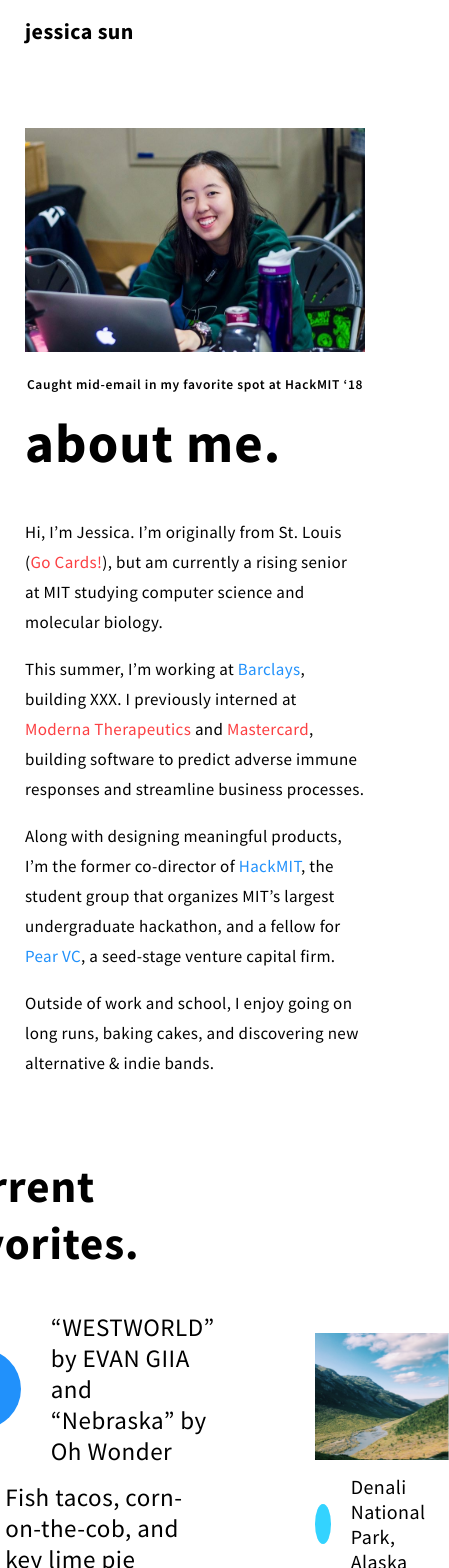
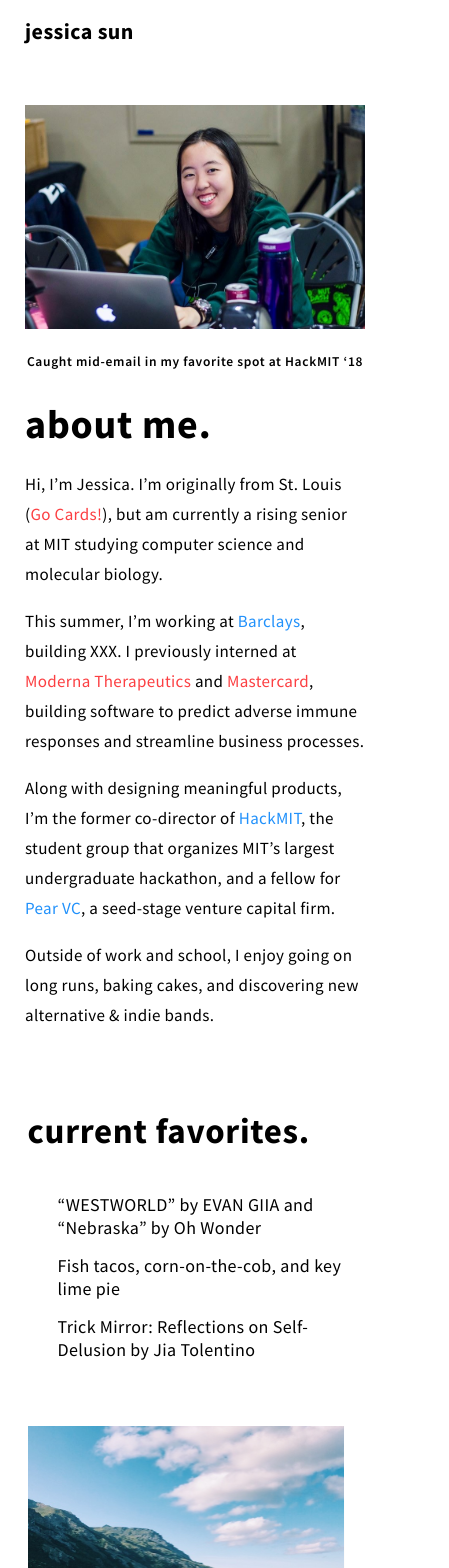
Before and after one commit to jessicajsun/personal-website, a Next.js app: page /about in a window 390 px wide. Shown: the top 1568 px of the page, 449 px wide, since content can reach past the window. Built offline with nearby package versions, Linux system fonts and the light colour scheme.

Commit message:
about page mobile responsive

```diff
--- a/components/about.module.css
+++ b/components/about.module.css
@@ -4,7 +4,7 @@
   align-items: center;
   justify-content: center;
   margin-top: 78px;
-  margin-bottom: 150px;
+  margin-bottom: 120px;
 }
 
 .about {
@@ -62,12 +62,15 @@
   .topPanel{
     flex-direction: column-reverse;
     margin-bottom: 40px;
+    margin-top: 55px;
   }
 
-  .titles{
+  .titleAbout{
     order: 1;
-    font-size: 35px;
-    line-height: 44px;
+    font-size: 40px;
+    line-height: 49px;
+    margin-bottom: 20px;
+    margin-top: 15px;
   }
 
   .about{
@@ -105,6 +108,7 @@
   flex-direction: row;
   align-items: center;
   justify-content: center;
+  margin-bottom: 130px;
 }
 
 .titleFavorites{
@@ -120,7 +124,6 @@
   width: 100%;
   margin-left: auto;
   max-width: 800px;
-  padding-bottom: 20px;
   margin-right: 50px;
 
 }
@@ -130,38 +133,6 @@
   flex-direction: row;
   align-items: center;
   margin-bottom: 15px;
-}
-
-.circle{
-  width: 80px;
-  height: 80px;
-  border-radius: 50%;
-  display: flex;
-  align-items: center;
-  justify-content: center;
-}
-
-.bluecircle{
-  background: #2191FB;
-}
-
-.redcircle{
-  background: #FC3F42;
-}
-
-.lightbluecircle{
-  background: #33D3FF;
-}
-
-.smlightbluecircle{
-  width: 40px;
-  height: 40px;
-  display: flex;
-  align-items: center;
-  justify-content: center;
-  background: #33D3FF;
-  border-radius: 50%;
-  margin-right: 20px;
 }
 
 .favText{
@@ -193,15 +164,51 @@
   font-size: 20px;
   line-height: 25px;
   letter-spacing: 0.02em;
+  margin-left: 8px;
 }
 
 .icon{
+  font-size: 40px;
+}
+
+.locationIcon{
+  font-size: 20px;
+}
+
+
+@media screen and (max-width:767px) {
+  .favs{
+    flex-direction: column;
+    margin-left: auto;
+    margin-right: auto;
+    max-width: 335px;
+    margin-bottom: 100px;
+  }
+
+  .titleFavorites{
+    font-size: 35px;
+    line-height: 43px;
+  }
+
+  .writtenFavs{
+    margin-bottom: 50px;
+    margin-left: 0px;
+    margin-right: 0px;
+  }
+
+  .favText{
+    font-size: 18px;
+    line-height: 23px;
+  }
+
+  .icon{
+    font-size: 25px;
+  }
+
+  .location{
+    margin-left: 0px;
+    margin-right: 0px;
+  }
+
 
 }
-
-.locationicon{
-
-}
-
-.locationpic{
-}
--- a/pages/about.js
+++ b/pages/about.js
@@ -61,26 +61,33 @@ export default function About(){
             <div className={`${styles.titleFavorites}`}>current favorites.</div>
 
             <div className={styles.favorite}>
-              <a href= "https://open.spotify.com/user/cellist777?si=XiXnREQ6TZu5palfc6jUxw">
-                <div className={`${styles.circle} ${styles.bluecircle}`}>
-                  <i className="fas fa-music fa-inverse fa-2x"></i>
+                <div className={styles.icon}>
+                  <span className="fa-stack">
+                    <i className="fa fa-circle fa-stack-2x" style={{color: '#2191FB'}}></i>
+                    <i className="fas fa-music fa-stack-1x fa-inverse"></i>
+                  </span>
                 </div>
-              </a>
               <div className={styles.favText}>“WESTWORLD” by EVAN GIIA and “Nebraska” by Oh Wonder</div>
             </div>
 
             {/* food */}
             <div className={styles.favorite}>
-              <div className={`${styles.circle} ${styles.redcircle}`}>
-                <i class="fas fa-utensils fa-inverse fa-2x"></i>
+              <div className={styles.icon}>
+                <span className="fa-stack">
+                  <i className="fa fa-circle fa-stack-2x" style={{color: '#FC3F42'}}></i>
+                  <i className="fas fa-utensils fa-stack-1x fa-inverse"></i>
+                </span>
               </div>
               <div className={styles.favText}>Fish tacos, corn-on-the-cob, and key lime pie</div>
             </div>
 
             {/* book */}
             <div className={styles.favorite}>
-              <div className={`${styles.circle} ${styles.lightbluecircle}`}>
-                <i class="fas fa-book fa-inverse fa-2x"></i>
+              <div className={styles.icon}>
+                <span className="fa-stack size">
+                  <i className="fa fa-circle fa-stack-2x" style={{color: '#33D3FF'}}></i>
+                  <i className="fas fa-book fa-stack-1x fa-inverse"></i>
+                </span>
               </div>
               <div className={styles.favText}>Trick Mirror: Reflections on Self-Delusion by Jia Tolentino</div>
             </div>
@@ -92,11 +99,18 @@ export default function About(){
             <img src="/images/favorites/denali.svg" className={styles.locationpic}/>
 
             <div className={styles.locationText}>
-              <div className={styles.smlightbluecircle}>
-                <i class="fas fa-map-marker-alt fa-inverse fa-lg"></i>
+
+              <div className={styles.locationIcon}>
+                <span className="fa-stack">
+                  <i className="fa fa-circle fa-stack-2x" style={{color: '#33D3FF'}}></i>
+                  <i className="fas fa-map-marker-alt fa-stack-1x fa-inverse"></i>
+                </span>
               </div>
+
               <div className={styles.smCaption}>Denali National Park, Alaska</div>
+
             </div>
+
           </div>
 
         </section>
```
